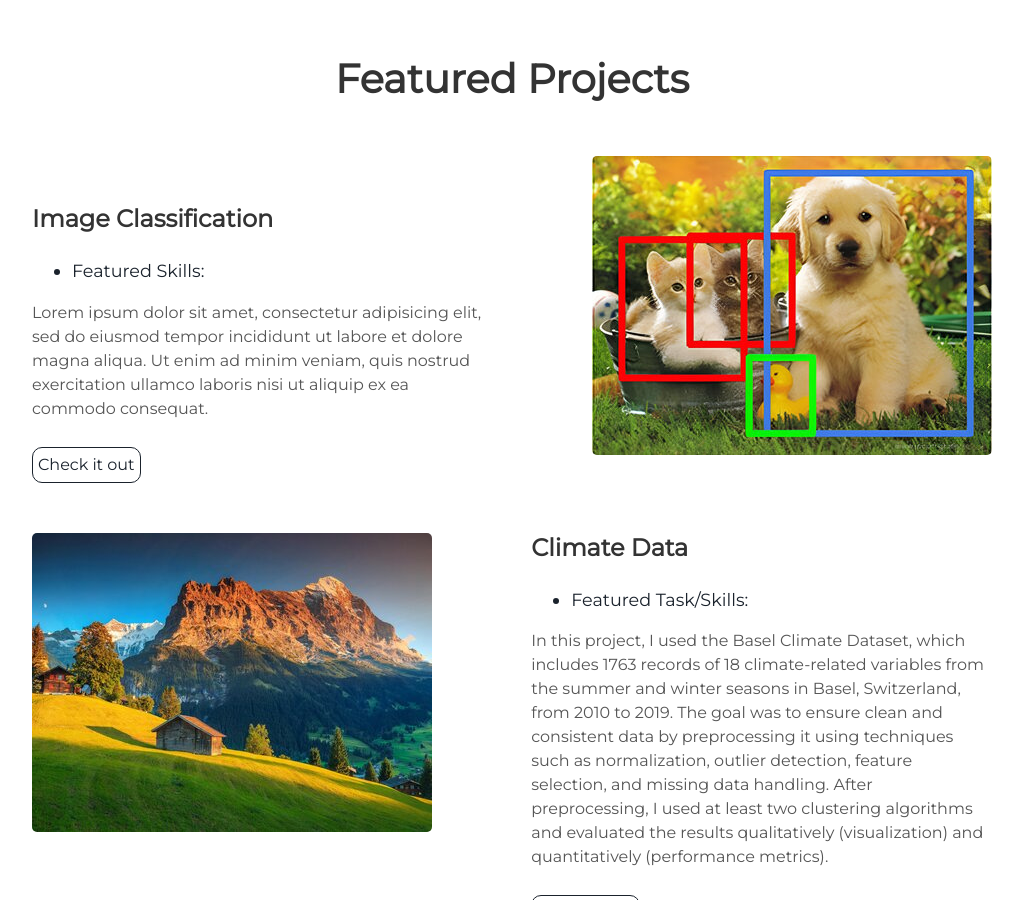
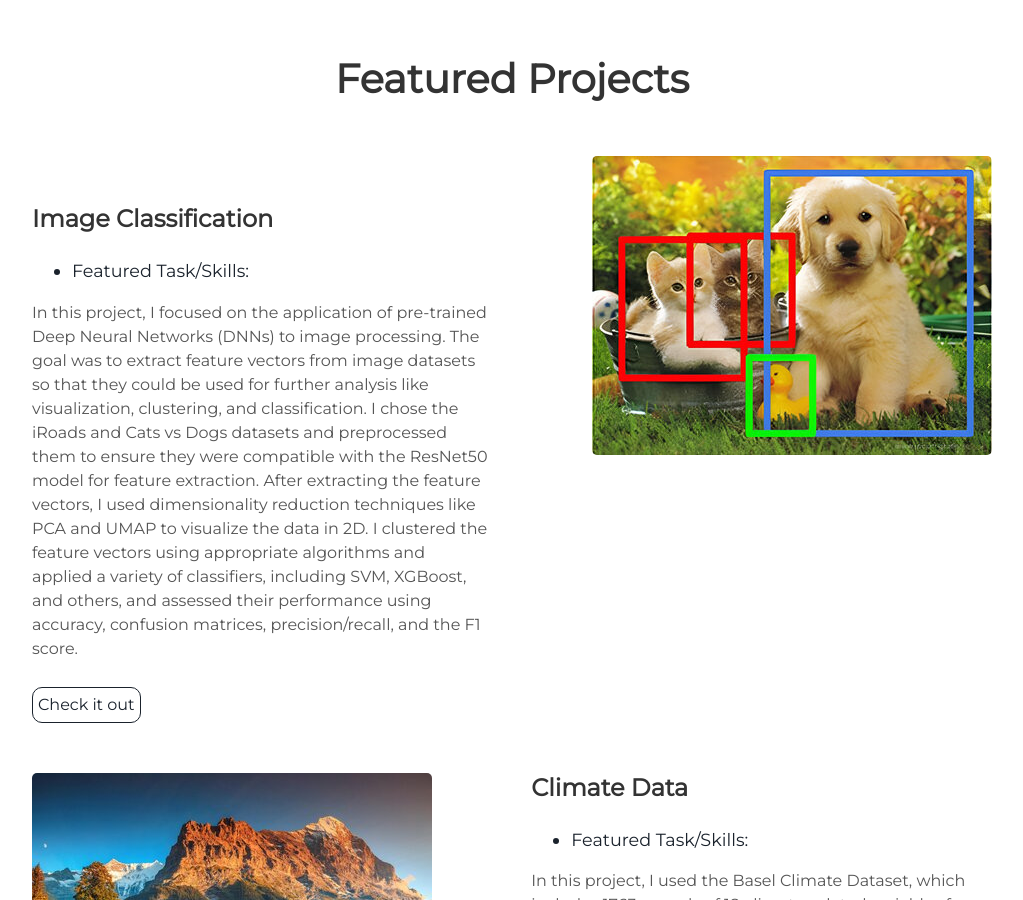
Before and after one commit to m-perera/m-perera.github.io, a Jekyll site: the page built from README.md, in a window 1280 px wide and 900 px high, scrolled down 1599 px. Shown: the whole window, without its empty margins (128-1151 px from the left). Built offline with Jekyll 4.4.1, drawn with Linux system fonts in a browser that asks for light colours; our own code applies the rules of GitHub Pages for plain Markdown files.

Commit message:
Update projects.html

```diff
--- a/_includes/projects.html
+++ b/_includes/projects.html
@@ -8,9 +8,9 @@
   <div class="contents">
     <h3> Image Classification </h3>
     <ul>
-      <li> Featured Skills: </li>
+      <li> Featured Task/Skills: </li>
     </ul>
-    <p>Lorem ipsum dolor sit amet, consectetur adipisicing elit, sed do eiusmod tempor incididunt ut labore et dolore magna aliqua. Ut enim ad minim veniam, quis nostrud exercitation ullamco laboris nisi ut aliquip ex ea commodo consequat.</p>
+    <p>In this project, I focused on the application of pre-trained Deep Neural Networks (DNNs) to image processing. The goal was to extract feature vectors from image datasets so that they could be used for further analysis like visualization, clustering, and classification. I chose the iRoads and Cats vs Dogs datasets and preprocessed them to ensure they were compatible with the ResNet50 model for feature extraction. After extracting the feature vectors, I used dimensionality reduction techniques like PCA and UMAP to visualize the data in 2D. I clustered the feature vectors using appropriate algorithms and applied a variety of classifiers, including SVM, XGBoost, and others, and assessed their performance using accuracy, confusion matrices, precision/recall, and the F1 score.</p>
     <a class="project-link" href="https://github.com/m-perera/Image-Classification-/blob/main/Image_Classification.ipynb" target="_blank">Check it out</a>
   </div>
 </div>
```
